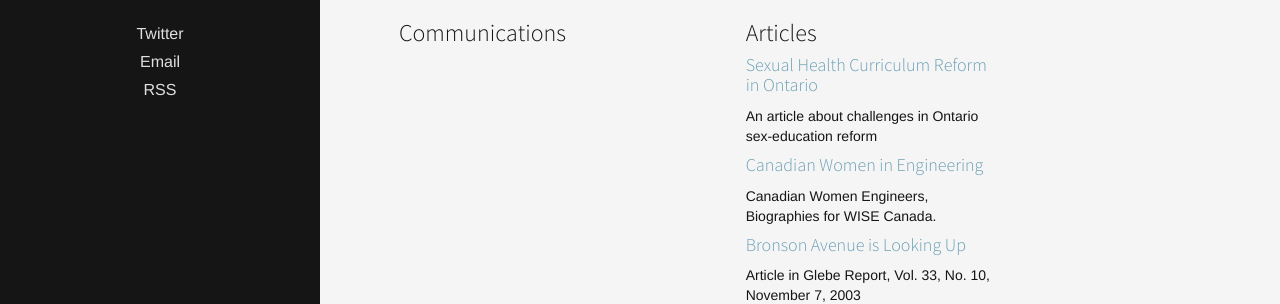
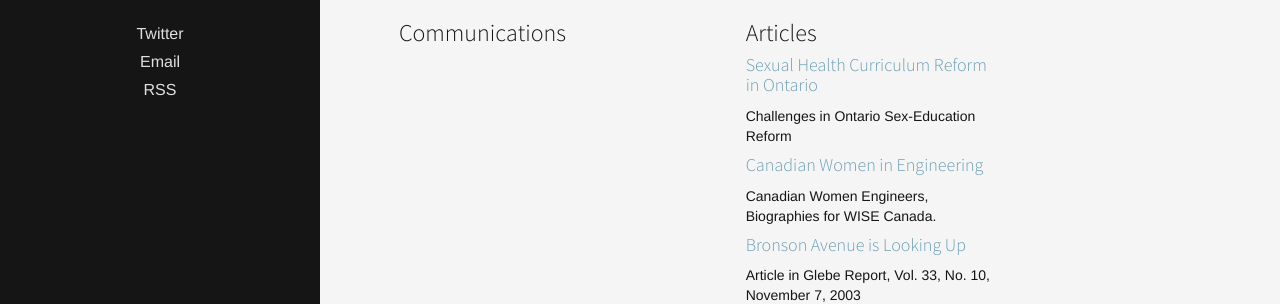
Before and after one commit to madeleinegermaine/madeleinegermaine, a Jekyll site: the page built from index.html, in a window 1280 px wide and 1229 px high. Shown: the part 492-796 px from the top of the window. Built offline with Jekyll 4.4.1, drawn with Linux system fonts in a browser that asks for light colours; the list of posts is cut into pages by our own code.

Commit message:
Updated index.html

```diff
--- a/index.html
+++ b/index.html
@@ -42,7 +42,7 @@ published: true
     <ul>
       <li>
         <h4><a href="https://madeleinegermaine.github.io/article/commission/2010/10/31/a-serious-rethink-ontario-sexual-health-education.html">Sexual Health Curriculum Reform in Ontario</a></h4>
-        <p>An article about challenges in Ontario sex-education reform </p>
+        <p>Challenges in Ontario Sex-Education Reform </p>
       </li>
       <li>
         <h4><a href="https://madeleinegermaine.github.io/article/commission/2008/04/14/wise-engineer-biographies.html">Canadian Women in Engineering</a></h4>
```
